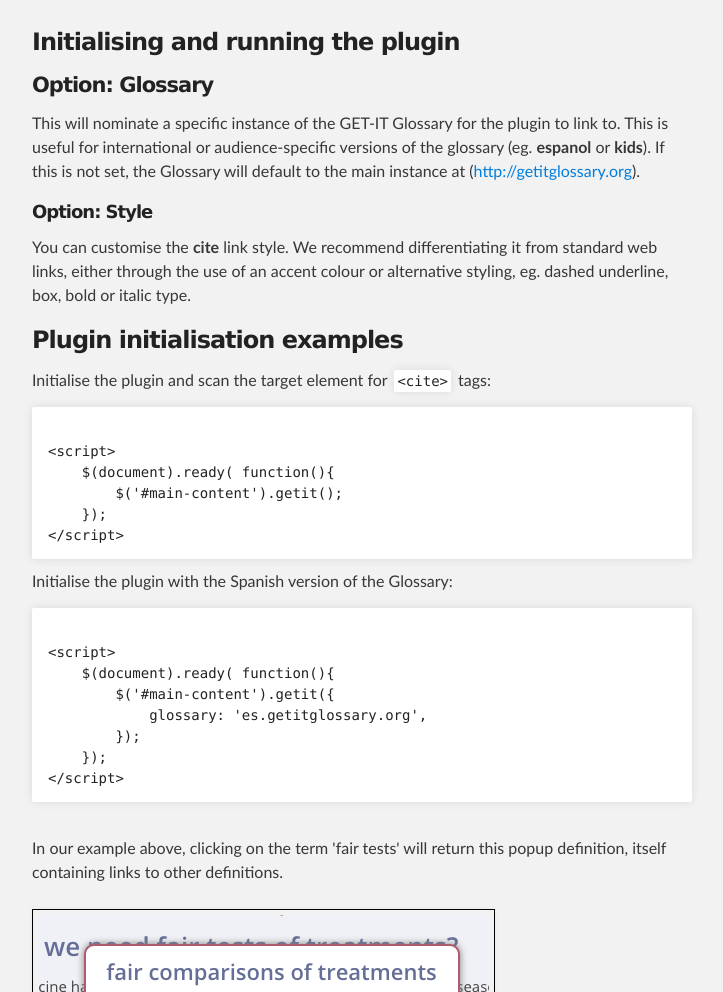
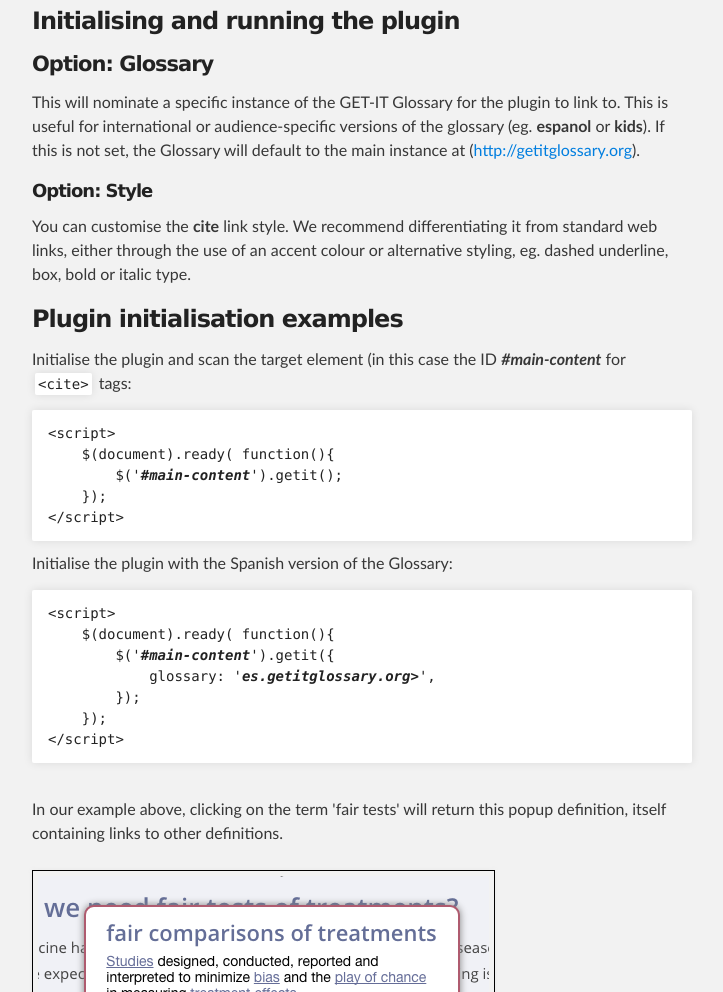
Before and after one commit to getitglossary/jquery-getit, a plain HTML site: page index.html in a window 1280 px wide. Shown: the part 2423-3415 px from the top of the page, without its empty margins (288-1011 px from the left). Drawn offline with Linux system fonts and the light colour scheme.

Commit message:
Layout tweaks

```diff
--- a/index.html
+++ b/index.html
@@ -53,10 +53,9 @@
 <pre><code>&lt;script src="<em>/path/to/js/folder/</em>jquery-getit.min.js"&gt;</code></pre>
 <p>Finally call the code in your page. It is recommended that you attach it to the element that contains the definitons. In this example, this is a <strong>&lt;div&gt;</strong> with an <strong>id</strong> of <strong><em>main-content</em></strong>.</p>
 <p>script example</p>
-<pre><code>
-&lt;script&gt;
+<pre><code>&lt;script&gt;
         $(document).ready( function(){
-            $('#main-content').getit();
+            $('<strong><em>#main-content</em></strong>').getit();
         });
 &lt;/script&gt;
 </code></pre>
@@ -122,21 +121,19 @@
 <h3>
 <a id="plugin-initialisation-examples" class="anchor" href="#plugin-initialisation-examples" aria-hidden="true"><span aria-hidden="true" class="octicon octicon-link"></span></a>Plugin initialisation examples</h3>
 
-<p>Initialise the plugin and scan the target element for <code>&lt;cite&gt;</code> tags:</p>
-<pre><code>
-&lt;script&gt;
+<p>Initialise the plugin and scan the target element (in this case the ID <strong><em>#main-content</em></strong> for <code>&lt;cite&gt;</code> tags:</p>
+<pre><code>&lt;script&gt;
     $(document).ready( function(){
-        $('#main-content').getit();
+        $('<strong><em>#main-content</em></strong>').getit();
     });
 &lt;/script&gt;
 </code></pre>
 
 <p>Initialise the plugin with the Spanish version of the Glossary:</pre>
-<pre><code>
-&lt;script&gt;
+<pre><code>&lt;script&gt;
     $(document).ready( function(){
-        $('#main-content').getit({
-            glossary: 'es.getitglossary.org',
+        $('<strong><em>#main-content</em></strong>').getit({
+            glossary: '<strong><em>es.getitglossary.org></em></strong>',
         });
     });
 &lt;/script&gt;
```
